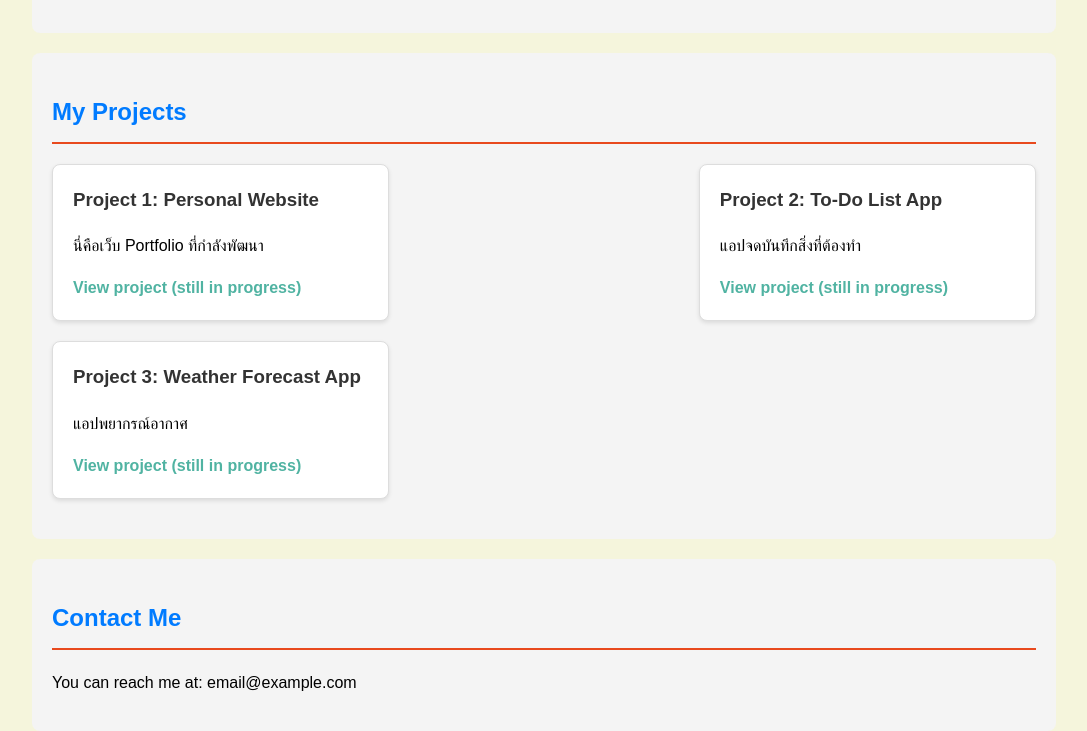
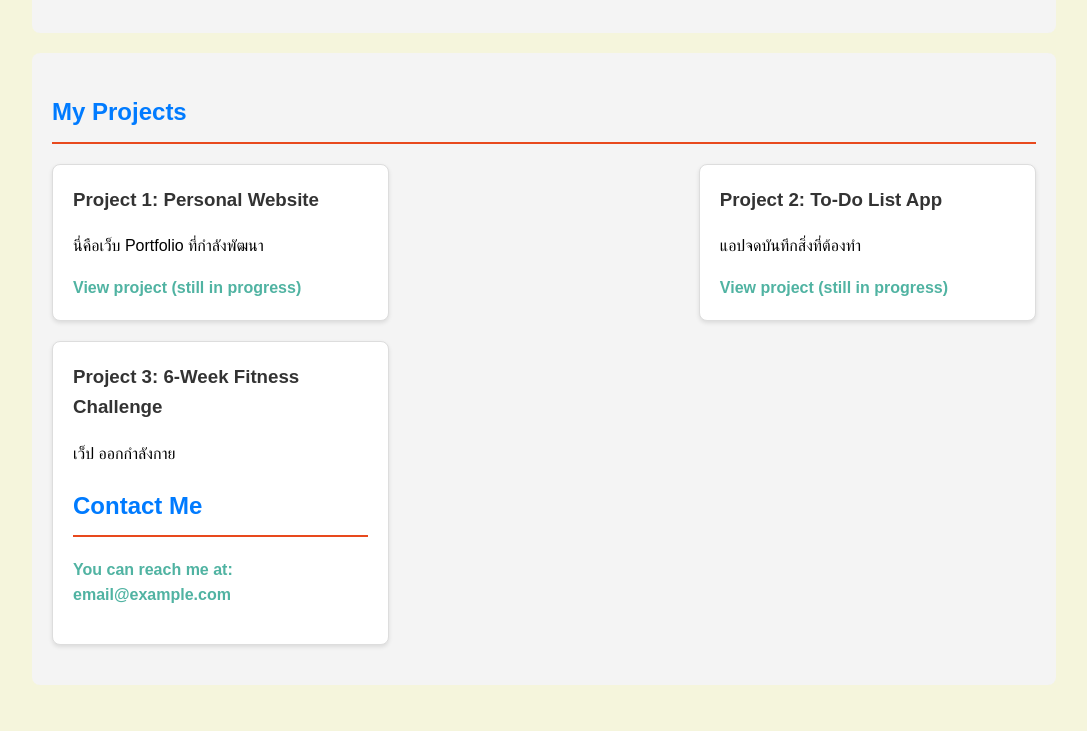
Before and after one commit to BlackShima/my-protfolio, a plain HTML site: page index.html in a window 1280 px wide. Shown: the part 630-1361 px from the top of the page, without its empty margins (96-1183 px from the left). After the commit the page ends 1315 px from the top, so only its background shows below. Drawn offline with Linux system fonts and the light colour scheme.

Commit message:
6-week-fitness-challenge

```diff
--- a/index.html
+++ b/index.html
@@ -44,9 +44,9 @@
                 </div>
 
                 <div class="project-card">
-                    <h3>Project 3: Weather Forecast App</h3>
-                    <p>แอปพยากรณ์อากาศ</p>
-                    <a href="#">View project (still in progress)</a>
+                    <h3>Project 3: 6-Week Fitness Challenge</h3>
+                    <p>เว็ป ออกกำลังกาย</p>
+                    <a href="https://blackshima.github.io/challenge_code/6-Week-Fitness>View project (still in progress)</a>
                 </div>
 
             </div>
```
